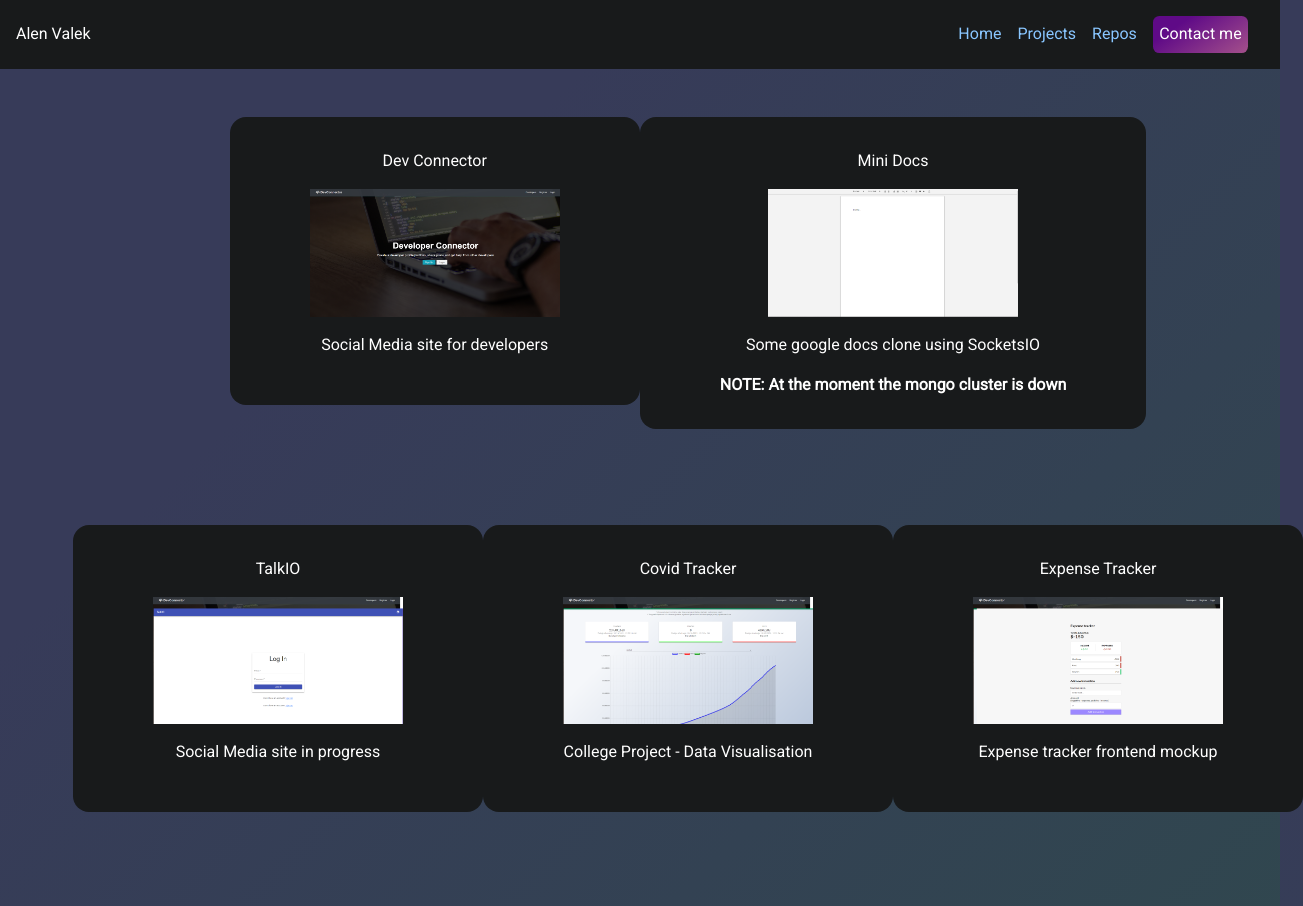
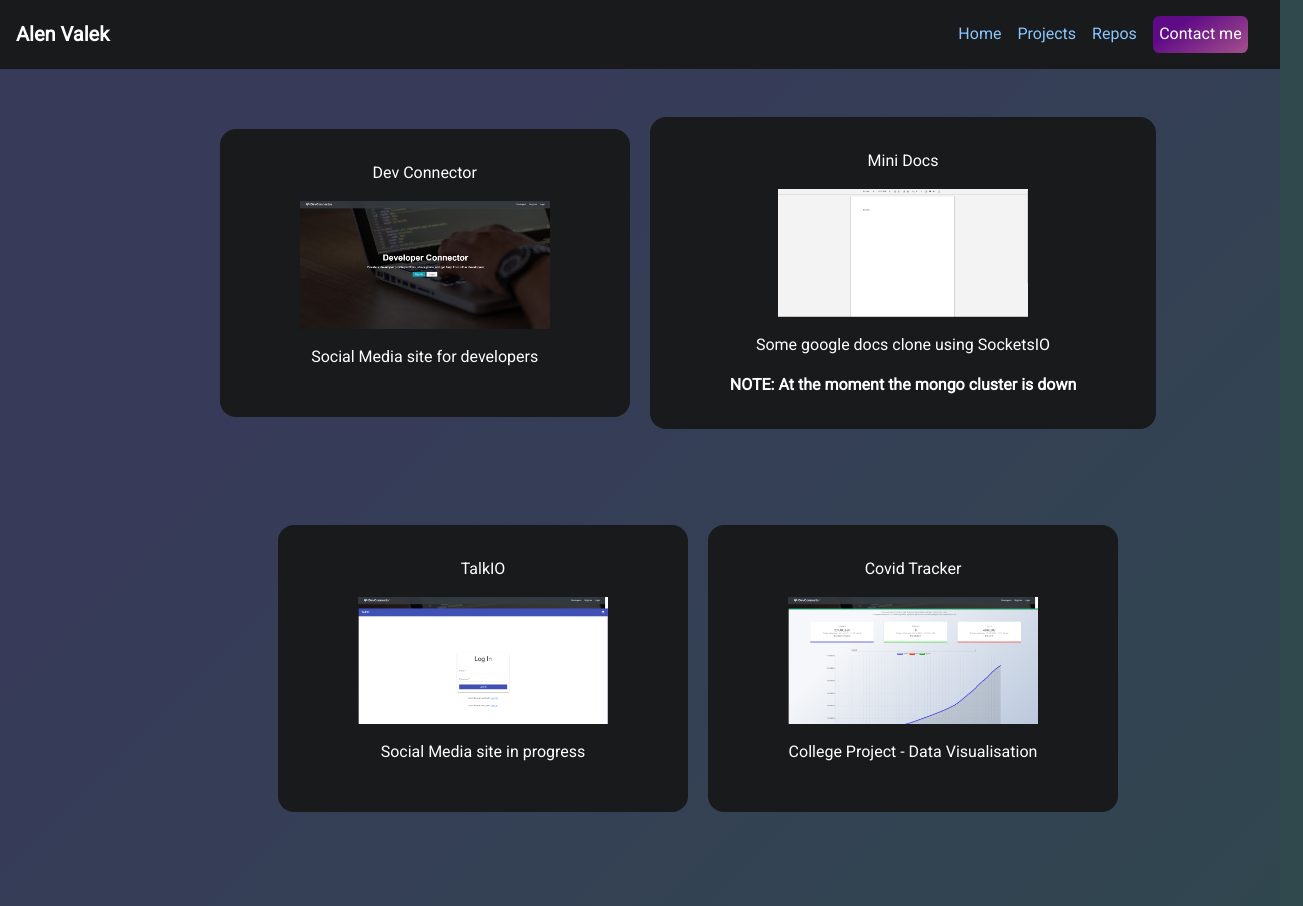
Before and after one commit to alenvalek/personalwebsite, a Vue app: page /projects in a window 1280 px wide. Shown: the top 906 px of the page, 1303 px wide, since content can reach past the window. Built offline with nearby package versions, Linux system fonts and the light colour scheme; what vue-toast-notification would draw is missing.

Commit message:
Even more class conflict fixes

```diff
--- a/src/components/Hero.vue
+++ b/src/components/Hero.vue
@@ -1,28 +1,36 @@
 <template>
-<div class="container">
+   <div class="container-hero">
       <div class="container__left">
          <h1 class="name">Alen Valek</h1>
-      <h1>+ Student at <span style="color: rgba(100, 255, 255, 1)">Faculty Of Informatics Pula</span></h1>
+         <h1 class="text-3xl">
+            + Student at
+            <span style="color: rgba(100, 255, 255, 1)"
+               >Faculty Of Informatics Pula</span
+            >
+         </h1>
 
-      <h1>+ <span style="color: rgba(255, 255, 100, 1)">Personal website</span> for a Software Engineering course</h1>
+         <h1 class="text-3xl">
+            +
+            <span style="color: rgba(255, 255, 100, 1)">Personal website</span>
+            for a Software Engineering course
+         </h1>
 
-      <h1>+ Web Dev Connoisseur</h1>
-
+         <h1 class="text-3xl">+ Web Dev Connoisseur</h1>
       </div>
       <div class="container__right">
-        <img src="@/assets/webdev2.png"/>
+         <img src="@/assets/webdev2.png" />
       </div>
    </div>
 </template>
 
 <script>
 export default {
-    name: 'Hero'
-}
+   name: 'Hero',
+};
 </script>
 
 <style scoped>
-.container {
+.container-hero {
    margin-top: 2rem;
    display: flex;
    flex-direction: row;
--- a/src/components/Nav.vue
+++ b/src/components/Nav.vue
@@ -1,7 +1,7 @@
 <template>
    <div class="container-nav">
       <h2
-         class="links"
+         class="links font-bold text-xl"
          style="color:white;"
          @click.prevent="this.$router.replace({ name: 'Home' })"
       >
--- a/src/views/Projects.vue
+++ b/src/views/Projects.vue
@@ -1,29 +1,59 @@
 <template>
-  <div class="container">
-      <ProjectCard link="https://cryptic-forest-10925.herokuapp.com/" name="Dev Connector" desc="Social Media site for developers" img="project1.png" />
-      <ProjectCard link="https://minidocs.herokuapp.com/" name="Mini Docs" desc="Some google docs clone using SocketsIO" notes="NOTE: At the moment the mongo cluster is down" img="project2.png" />
-      <ProjectCard link="https://elegant-easley-561c00.netlify.app/" name="TalkIO" desc="Social Media site in progress" img="project3.png" />
-      <ProjectCard link="https://sleepy-stonebraker-7339f3.netlify.app/" name="Covid Tracker" desc="College Project - Data Visualisation" img="project4.png" />
-      <ProjectCard link="https://stupefied-swartz-c6888b.netlify.app/" name="Expense Tracker" desc="Expense tracker frontend mockup" img="project5.png" />
-      <ProjectCard link="https://nervous-liskov-f073e5.netlify.app/" name="Todo App" desc="Todo app frontend mockup" img="project6.png" />
+   <div class="flex flex-wrap justify-center items-center space-x-5 mx-auto">
+      <ProjectCard
+         link="https://cryptic-forest-10925.herokuapp.com/"
+         name="Dev Connector"
+         desc="Social Media site for developers"
+         img="project1.png"
+      />
+      <ProjectCard
+         link="https://minidocs.herokuapp.com/"
+         name="Mini Docs"
+         desc="Some google docs clone using SocketsIO"
+         notes="NOTE: At the moment the mongo cluster is down"
+         img="project2.png"
+      />
+      <ProjectCard
+         link="https://elegant-easley-561c00.netlify.app/"
+         name="TalkIO"
+         desc="Social Media site in progress"
+         img="project3.png"
+      />
+      <ProjectCard
+         link="https://sleepy-stonebraker-7339f3.netlify.app/"
+         name="Covid Tracker"
+         desc="College Project - Data Visualisation"
+         img="project4.png"
+      />
+      <ProjectCard
+         link="https://stupefied-swartz-c6888b.netlify.app/"
+         name="Expense Tracker"
+         desc="Expense tracker frontend mockup"
+         img="project5.png"
+      />
+      <ProjectCard
+         link="https://nervous-liskov-f073e5.netlify.app/"
+         name="Todo App"
+         desc="Todo app frontend mockup"
+         img="project6.png"
+      />
    </div>
 </template>
 
 <script>
-import ProjectCard from '@/components/ProjectCard.vue'
+import ProjectCard from '@/components/ProjectCard.vue';
 
 export default {
    name: 'Projects',
    components: {
-        ProjectCard
-    }
-}
+      ProjectCard,
+   },
+};
 </script>
 
 <style scoped>
-
 @media screen and (max-width: 900px) {
-    .container {
+   .container-proj {
       display: flex;
       flex-direction: column;
       justify-content: center;
@@ -33,7 +63,7 @@ export default {
    }
 }
 
-.container {
+.container-proj {
    display: flex;
    justify-content: center;
    flex-wrap: wrap;
```
Lines whose indentation alone changed are shown as unchanged.
